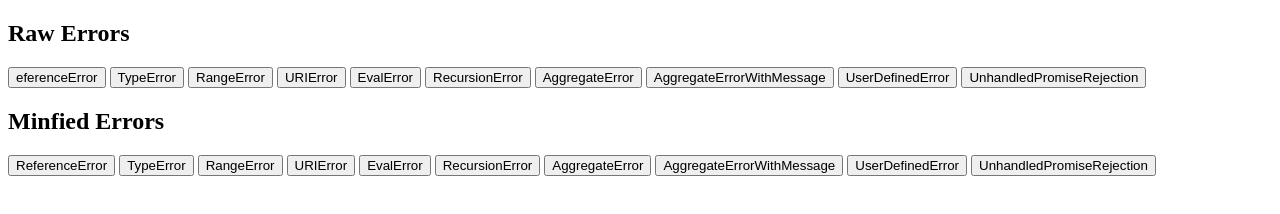
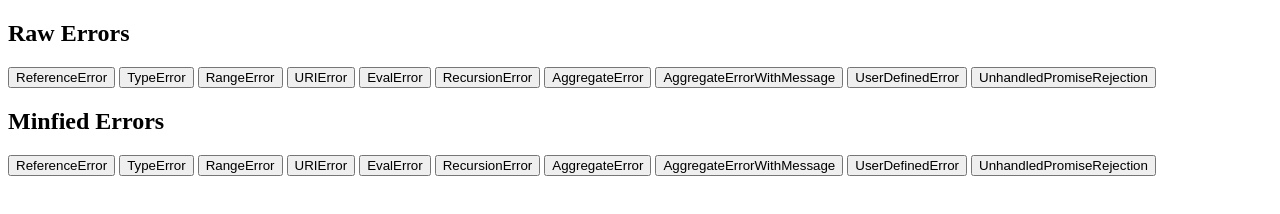
Before and after one commit to ashwinraj-afk/Errors, a plain HTML site: page docs/index.html in a window 1280 px wide. Drawn offline with Linux system fonts and the light colour scheme.

Commit message:
Update index.html

```diff
--- a/docs/index.html
+++ b/docs/index.html
@@ -18,7 +18,7 @@
 
 <h2>Raw Errors</h2>
 
-<button type="button" onclick="ReferenceError()">eferenceError</button>
+<button type="button" onclick="ReferenceError()">ReferenceError</button>
 <button type="button" onclick="TypeError()">TypeError</button>
 <button type="button" onclick="RangeError()">RangeError</button>
 <button type="button" onclick="URIError()">URIError</button>
```
